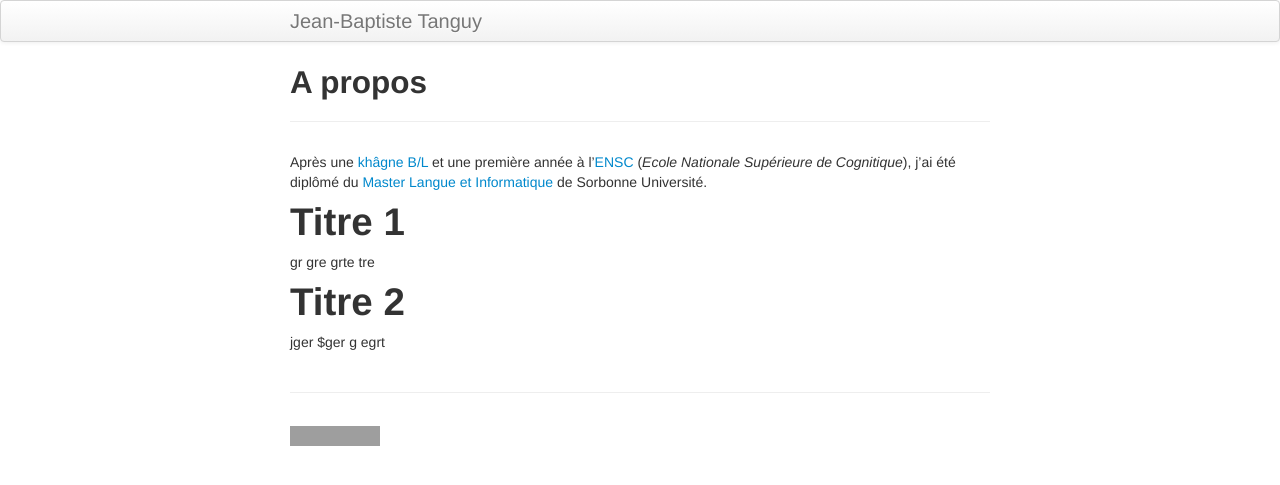
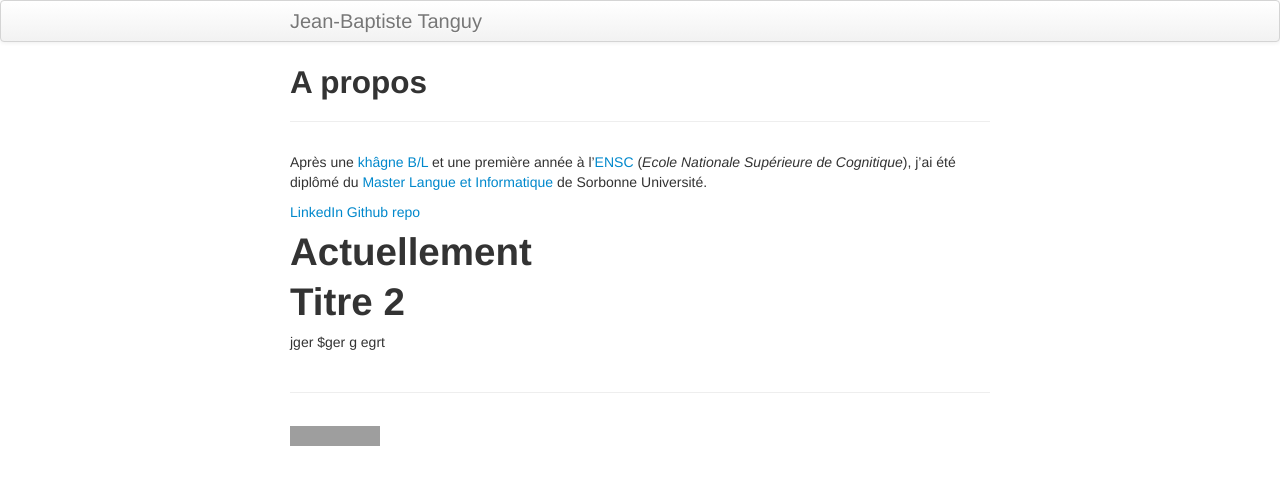
Before and after one commit to jbtanguy/jbtanguy.github.io, a Jekyll site: the page built from index.md, in a window 1280 px wide. Shown: the top 485 px of the page. Built offline with Jekyll 4.4.1, drawn with Linux system fonts in a browser that asks for light colours; grey boxes are pictures that could not be loaded.

Commit message:
ajout des liens vers réseaux

```diff
--- a/index.md
+++ b/index.md
@@ -8,12 +8,12 @@ keywords: Tanguy, NLP, TAL, Humanités Numériques, Digital Humanities, OCR, fra
 Après une [khâgne B/L](http://www.prepabl.fr/spip.php?rubrique4) et une première année à l'[ENSC](https://ensc.bordeaux-inp.fr/fr) (<i>Ecole Nationale Supérieure
 de Cognitique</i>), j'ai été diplômé du [Master Langue et Informatique](http://vof.paris-sorbonne.fr/fr/index/master-XB/arts-lettres-langues-ALL/master-sciences-du-langage-langue-et-informatique-program-mscla1l-613/m2-sclan-langue-et-informatique-subprogram-m2lg13-19.html) de Sorbonne Université.
 
-Titre 1
-=======
-gr
-gre
-grte
-tre
+[LinkedIn](www.linkedin.com/in/jean-baptiste-tanguy-a08977118)
+[Github repo](https://github.com/jbtanguy/)
+
+Actuellement
+============
+
 
 Titre 2
 =======
```
